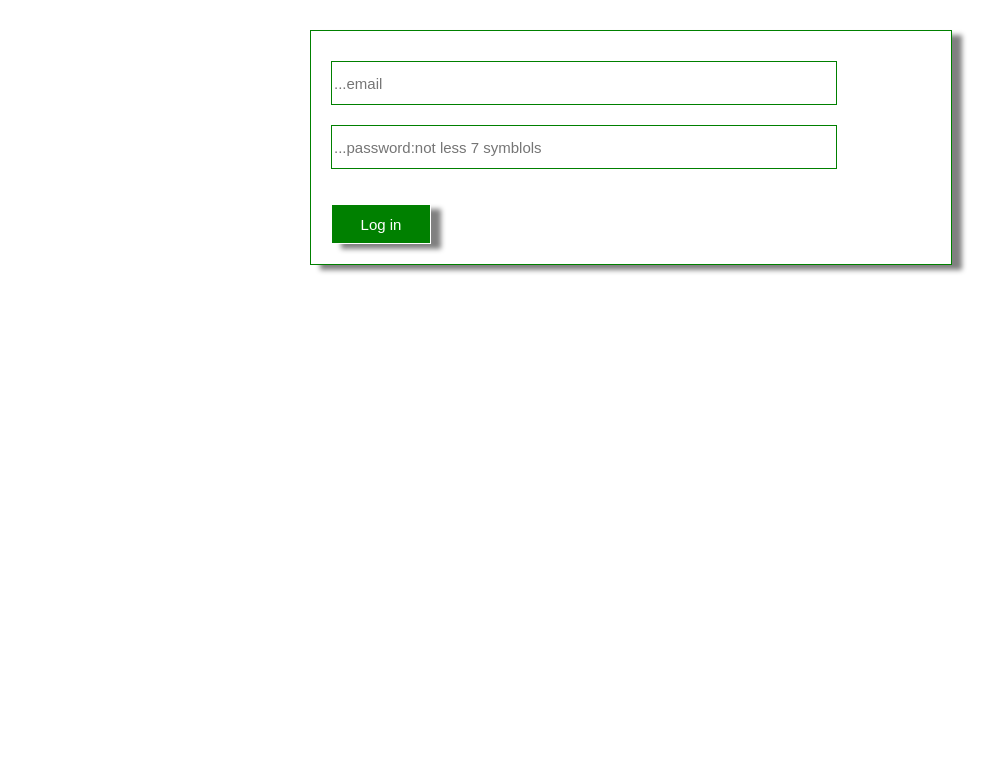
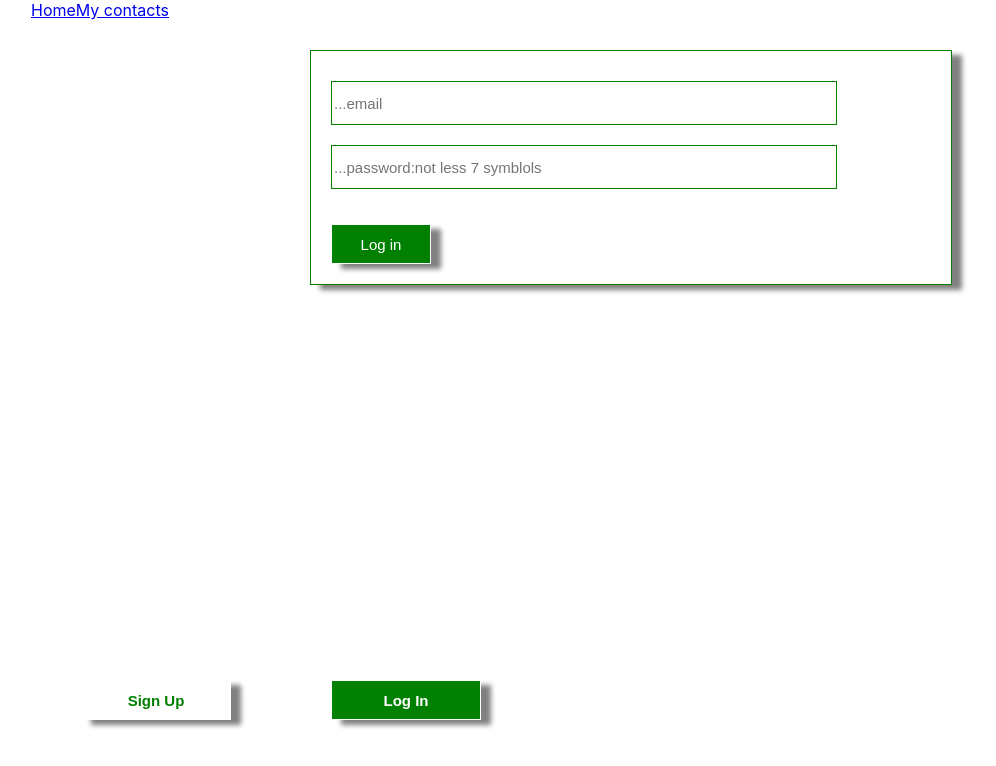
Before and after one commit to HelenBlyzniuk/goit-react-hw-08-phonebook, a React (Create React App) app: page /goit-react-hw-08-phonebook/login in a window 1280 px wide. Shown: the top 766 px of the page, without its empty margins (9-1005 px from the left). Built offline with nearby package versions, Linux system fonts and the light colour scheme.

Commit message:
sharedlayout

```diff
--- a/src/Pages/ContactPage/HomePage/HomePage.jsx
+++ b/src/Pages/ContactPage/HomePage/HomePage.jsx
@@ -1,4 +1,4 @@
-import { useNavigate } from 'react-router-dom';
+// import { useNavigate } from 'react-router-dom';
 import React, { useEffect } from 'react';
 
 import tel from '../../../images/tel.jpg';
@@ -7,20 +7,18 @@ import {
   TitleWrapper,
   HomePageTitle,
   HomePageSlogan,
-  AuthButtons,
-  LoginButton,
-  SingUpButton,
+
 } from './HomePage.styled';
-import { UserBar } from 'components/UserBar/UserBar';
+// import { UserBar } from 'components/UserBar/UserBar';
 
-import { useDispatch, useSelector } from 'react-redux';
+import { useDispatch} from 'react-redux';
 import { GetCurrentUserThunk } from 'components/redux/thunks';
-import { getUser, getIsLoggedIn } from 'components/redux/selectors';
+
 
  const HomePage = () => {
-  const navigate = useNavigate();
-  const isLoggedIn = useSelector(getIsLoggedIn);
-  const user = useSelector(getUser);
+  // const navigate = useNavigate();
+  // const isLoggedIn = useSelector(getIsLoggedIn);
+  // const user = useSelector(getUser);
 
 
   const dispatch=useDispatch();
@@ -32,14 +30,14 @@ import { getUser, getIsLoggedIn } from 'components/redux/selectors';
 
   return (
     <>
-      {isLoggedIn && user.email!=='' &&<UserBar/>}
+      {/* {isLoggedIn && user.email!=='' &&<UserBar/>} */}
       <HomePageWrapper>
 
         <img src={tel} alt="telephone" className="homePageImg " />
         <TitleWrapper>
           <HomePageTitle>Create your Phonebook:</HomePageTitle>
           <HomePageSlogan>Orchestrate your contacts</HomePageSlogan>
-         {!isLoggedIn&&<AuthButtons>
+         {/* {!isLoggedIn&&<AuthButtons>
             <li className="authBtn">
               <SingUpButton onClick={() => navigate('/signup')}>
                 Sign Up
@@ -50,7 +48,7 @@ import { getUser, getIsLoggedIn } from 'components/redux/selectors';
                 Log In
               </LoginButton>
             </li>
-          </AuthButtons>}
+          </AuthButtons>}  */}
 
         </TitleWrapper>
       </HomePageWrapper>
--- a/src/components/App.jsx
+++ b/src/components/App.jsx
@@ -1,11 +1,10 @@
 
-import { AppWrapper } from './App.styled';
-
-import { lazy, Suspense } from "react";
+import { lazy, } from "react";
 
 import { Routes,Route } from 'react-router-dom';
 import PrivateRoute from 'Routes/PrivateRoute';
 import PublicRoute from 'Routes/PublicRoute';
+import  SharedLayout  from "./Sharelayout/Sharelayout";
 const ContactPage =lazy(()=>import('Pages/ContactPage/ContactPage') );
 const HomePage =lazy(()=>import('Pages/ContactPage/HomePage/HomePage')) ;
 const LoginPage =lazy(()=>import('Pages/ContactPage/LoginPage/LoginPage')) ;
@@ -14,23 +13,18 @@ const NotFoundPage =lazy(()=>import('Pages/ContactPage/NotFoundPage/NotFoundPage
 
 
 
-export function App() {
+export const App=() =>{
 
 
   return (
-
-    <AppWrapper>
-      <Suspense fallback={<div>Loading...</div>}>
     <Routes>
-      <Route path='/' element={<div>Navigation</div>}/>
+      <Route path='/' element={<SharedLayout/>}>
         <Route index element={<HomePage/>}/>
-        <Route path='/signup' element={<PublicRoute><SignUpPage/></PublicRoute>}/>
-        <Route path='/login' element={<PublicRoute><LoginPage/></PublicRoute>}/>
-        <Route path='/personal_contacts' element={<PrivateRoute><ContactPage/></PrivateRoute>}/>
+        <Route path='signup' element={<PublicRoute><SignUpPage/></PublicRoute>}/>
+        <Route path='login' element={<PublicRoute><LoginPage/></PublicRoute>}/>
+        <Route path='personal_contacts' element={<PrivateRoute><ContactPage/></PrivateRoute>}/>
         <Route path='*' element={<NotFoundPage/>}/>
-
+      </Route>
     </Routes>
-    </Suspense>
-    </AppWrapper>
   );
 }
--- a/src/components/Sharelayout/Sharelayout.jsx
+++ b/src/components/Sharelayout/Sharelayout.jsx
@@ -1,11 +1,42 @@
-import {Link} from 'react-router-dom'
+import {Link, Outlet,useNavigate} from 'react-router-dom'
+import { useSelector } from 'react-redux';
 
 
-const Sharelayout=()=>{
+import { Suspense } from 'react';
+import { getIsLoggedIn } from 'components/redux/selectors';
+import { Loader } from 'components/Loader/Loader';
+import { AuthButtons,LoginButton,SingUpButton } from 'Pages/ContactPage/HomePage/HomePage.styled';
+import { AppWrapper } from 'components/App.styled';
+
+ const SharedLayout=()=>{
+    const navigate = useNavigate();
+  const isLoggedIn = useSelector(getIsLoggedIn);
     return(
+
+        <AppWrapper>
+        <header>
         <nav>
             <Link to='/'>Home</Link>
-            <Link to='/'>My contacts</Link>
+            <Link to='personal_contacts'>My contacts</Link>
         </nav>
+        {!isLoggedIn&&<AuthButtons>
+            <li className="authBtn">
+              <SingUpButton onClick={() => navigate('/signup')}>
+                Sign Up
+              </SingUpButton>
+            </li>
+            <li className="authBtn">
+              <LoginButton type="button" onClick={() => navigate('/login')}>
+                Log In
+              </LoginButton>
+            </li>
+          </AuthButtons>}
+          </header>
+          <Suspense fallback={<Loader/>}>
+          <Outlet/>
+          </Suspense>
+          </AppWrapper>
     )
 }
+
+export default SharedLayout;
```
